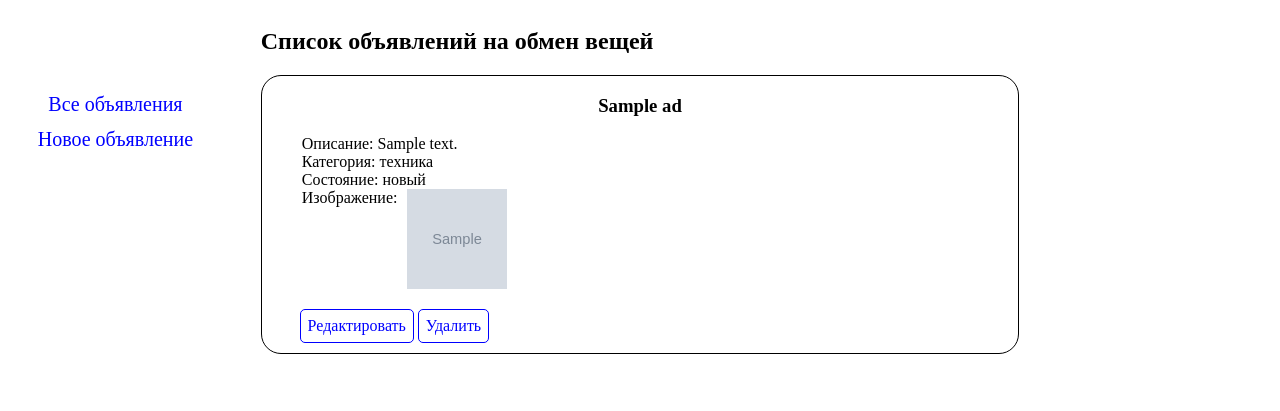
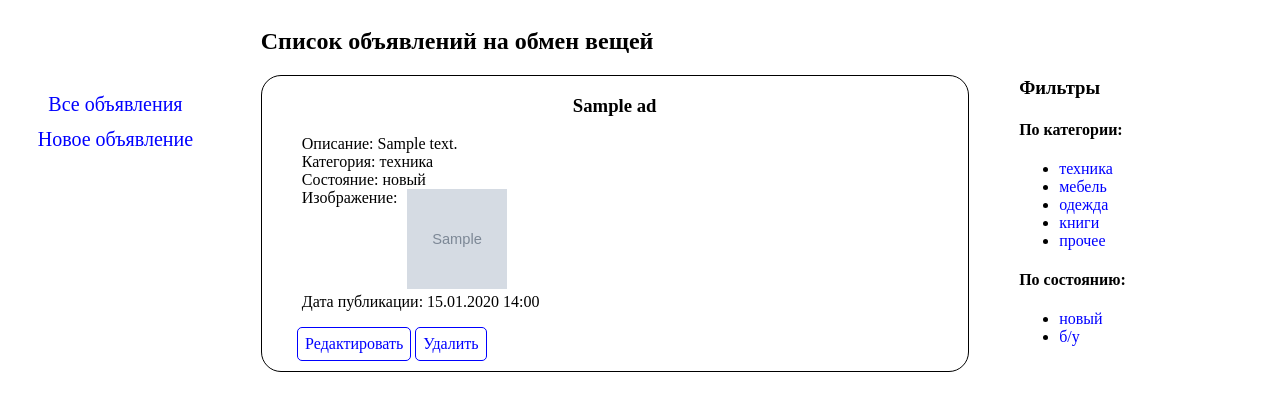
Before and after one commit to Artem-Ionov/BarterSystem, a Django app: page /my_app/ in a window 1280 px wide. Shown: the top 411 px of the page. Run offline with Django 5.2, Linux system fonts and the light colour scheme; tables that the repository leaves empty hold one stand-in row (values such as "Sample post"); grey boxes marked "Sample" are stand-in pictures.

Commit message:
Create filters and auto add date and time

```diff
--- a/my_app/models.py
+++ b/my_app/models.py
@@ -8,6 +8,7 @@ class Ad(models.Model):                                             # Модел
     condition_dict = {'н': 'новый', 'б': 'б/у'}
     condition = models.CharField('Состояние', max_length=1, choices=condition_dict, default='н')
     image = models.ImageField('Изображение', blank=True)
+    created_at = models.DateTimeField(auto_now_add=True,  null=True)
 
     def __str__(self):                                              # При обращении к экземпляру модели возвращается заголовок
         return self.title
--- a/my_app/static/styles.css
+++ b/my_app/static/styles.css
@@ -1,6 +1,6 @@
 body{
     display: flex;                              /*Делаем body контейнером для .navi и .content*/
-    gap: 3%;                                    /*Отступ между элементами контейнера*/
+    gap: 3%;                                    /*Задаём отступ между элементами контейнера*/
 }
 
 .navi{
@@ -30,7 +30,23 @@ body{
 }
 
 .content{
-    flex: 0 0 60%;                              /*Задаём ширину элемента в контейнере*/
+    flex: 0 0 80%;                              /*Задаём ширину элемента в контейнере*/
+}
+
+.ads{
+    float: left;                                /*Применяем float для компановки .ads и .filters внутри .content*/
+    width: 70%;                                 /*(при использовании flex нарушается структура .content на других страницах)*/
+}
+
+.filters{
+    float: right;
+    width: 25%;
+    padding-top: 5%;
+}
+
+.filters a{
+    text-decoration: none;
+    color: blue;
 }
 
 .ad{
--- a/my_app/templates/ad_list.html
+++ b/my_app/templates/ad_list.html
@@ -1,7 +1,11 @@
-{% extends 'base.html' %}                                       <!--Расширяем базовый шаблон-->
+{% extends 'base.html' %}                                               <!--Расширяем базовый шаблон-->
 
-{% block content %}                                             <!--Заполняем блок content-->
+{% block content %}                                                     <!--Заполняем блок content-->
+    <div class="ads">
         <h2>Список объявлений на обмен вещей</h2>
+        {% if is_filter %}
+            <p>{{ads}}</p>
+        {% else %}
             {% for ad in ads %}                                         <!--производим их перебор в цикле-->
                 <div class="ad">
                     <h3>{{ad.title}}</h3>                               <!--Вставляем данные, переданные из функции-->
@@ -14,15 +18,33 @@
                             Изображение:<a href="{{ad.image.url}}">
                                             <img src='{{ad.image.url}}' height=100px width=100px></a></li>
                     {% endif %}
+                        <li>Дата публикации: {{ad.created_at|date:'d.m.Y H:i'}}</li><!--Форматируем дату и время с помощью встроенного фильтра date-->
                     </ul>
                     <div class="buttons">
-                <a href="{% url 'update_ad' ad.id %}">Редактировать</a>         <!--Ссылка (кнопка) для редактирования объявления-->
+                        <a href="{% url 'update_ad' ad.id %}">Редактировать</a>     <!--Ссылка (кнопка) для редактирования объявления-->
                         <a href="{% url 'delete_ad' ad.id %}"
-                   onclick="return confirm('Удалить объявление?')">Удалить</a>  <!--Для удаления с подтверждением-->
+                        onclick="return confirm('Удалить объявление?')">Удалить</a> <!--Для удаления с подтверждением-->
                     </div>
                 </div>
                 <br>
             {% empty %}                                                 <!--Если нет объявлений, выводим соответствующее сообщение-->
                 <p>Пока здесь нет ни одного объявления</p>
             {% endfor %}
+        {% endif %}
+    </div>
+    <div class="filters">
+        <h3>Фильтры</h3>
+        <h4>По категории:</h4>
+        <ul>
+        {% for category in categories.items %}
+            <li><a href="{% url 'ad_list_filter' category.0 %}">{{category.1}}</a></li>
+        {% endfor %}
+        </ul>
+        <h4>По состоянию:</h4>
+        <ul>
+        {% for condition in conditions.items %}
+            <li><a href="{% url 'ad_list_filter' condition.0 %}">{{condition.1}}</a></li>
+        {% endfor %}
+        </ul>
+    </div>
 {% endblock %}
--- a/my_app/urls.py
+++ b/my_app/urls.py
@@ -3,6 +3,7 @@ from .views import ad_list, create_ad, delete_ad, update_ad
 
 urlpatterns = [
     path('', ad_list, name='ad_list'),
+    path('<filter_param>', ad_list, name='ad_list_filter'),
     path('create/', create_ad, name='create_ad'),
     path('delete/<int:id>', delete_ad, name='delete_ad'),
     path('update/<int:id>', update_ad, name='update_ad'),
--- a/my_app/views.py
+++ b/my_app/views.py
@@ -2,10 +2,17 @@ from django.shortcuts import render, redirect
 from .models import Ad
 from .forms import AdForm
 
-def ad_list(request):
-    "Получение списка объявлений"
-    ads = Ad.objects.all()                                      # Получение всех объектов модели
-    return render(request, 'ad_list.html', {'ads': ads})
+def ad_list(request, filter_param=None):
+    "Получение списка объявлений + фильтрация"
+    if not filter_param:                                        # Если параметр фильтрации не передаётся,
+        ads = Ad.objects.all()                                  # получаем все объекты модели
+    else:                                                       # В противном случае выводим только отфильтрованные объявления
+        ads = Ad.objects.filter(condition=filter_param) | Ad.objects.filter(category=filter_param)
+        if not ads:                                             # Если же ни одно объявление не удовлетворяет параметру фильтрации,
+            ads = 'Для данного параметра фильтрации нет ни одного объявления'   # выводим соответствующее сообщение
+    # В шаблон передаём флаг отсутствия объявлений с заданными параметрами фильтрации и словари, переданные из модели
+    context = {'ads': ads, 'is_filter': isinstance(ads, str), 'categories': Ad.category_dict, 'conditions': Ad.condition_dict}
+    return render(request, 'ad_list.html', context)
 
 def create_ad(request):
     "Создание нового объявления"
```
Also changed, not shown: my_app/migrations/0006_ad_created_at_alter_ad_image.py (added). Lines whose indentation alone changed are shown as unchanged.
